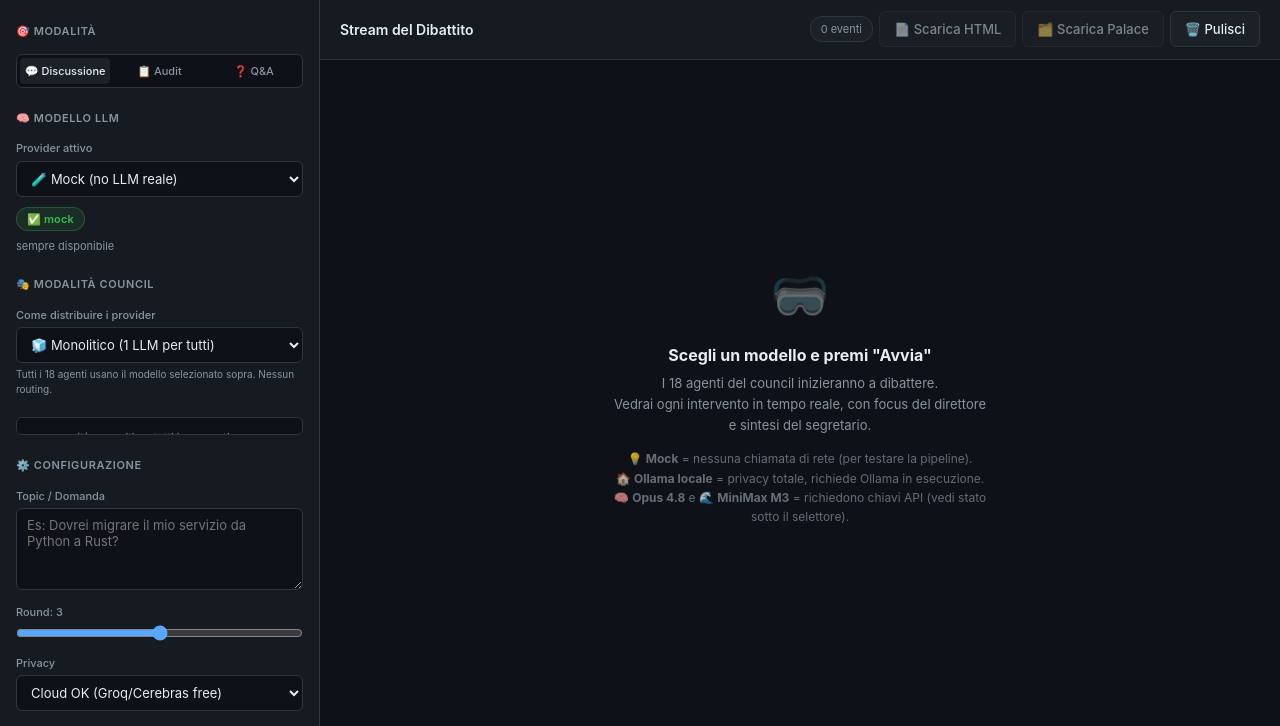
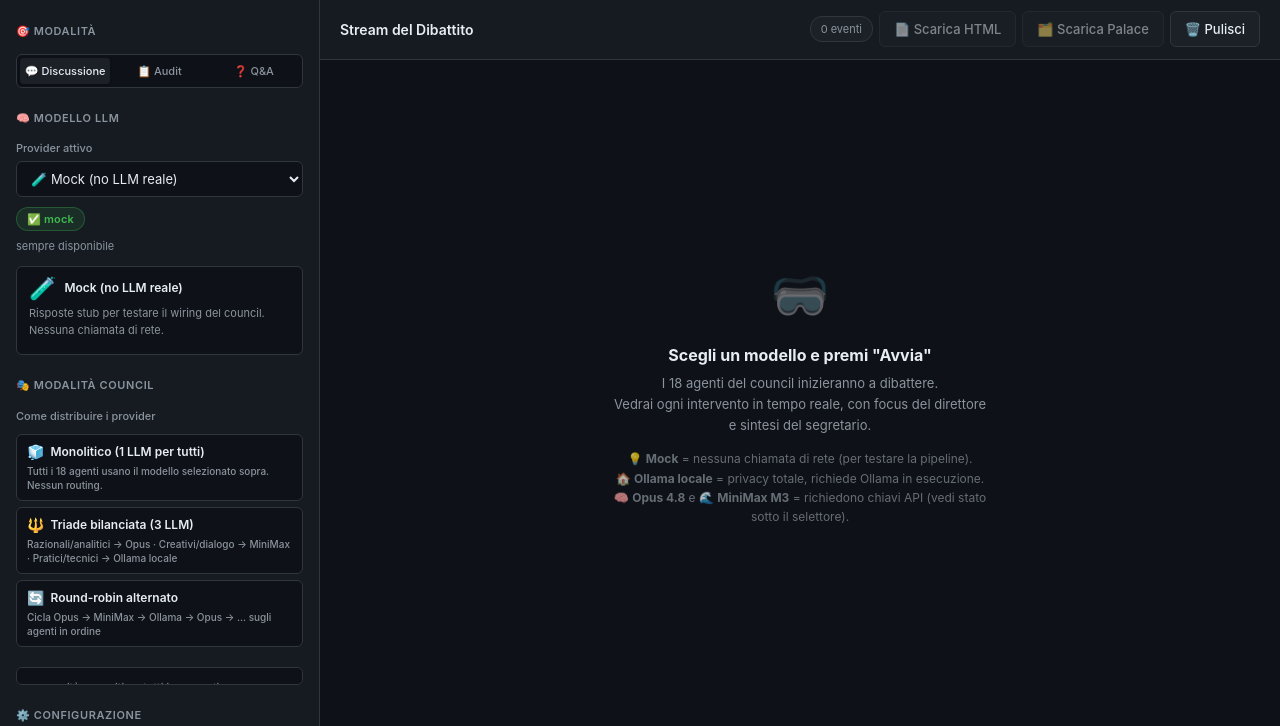
Before and after one commit to eroslifestyle/tavolarotonda, a Flask app: page / in a window 1280 px wide. Shown: the part 74-800 px from the top of the page. Run offline with Flask 3, Linux system fonts and the light colour scheme; data that the repository does not hold is empty.

Commit message:
fix(gui): anti-troncamento campi lunghi + info panel + radio cards
5 problemi di troncamento identificati e risolti:

1. <select> modello LLM (label 42 char troncate, title= ignorato da Chrome)
   → aggiunto info panel dettagliato (#model-info) sotto la select con
     descrizione completa + env_required + modello effettivo + sub-provider
     (popolato dopo primo run multi)

2. <select> modalità council (label troncate, no descrizione visibile)
   → sostituito con radio cards cliccabili (.council-card) con descrizione
     sempre visibile inline (no tooltip dipendente da browser)

3. #model-reason / #council-mode-desc / .agent .meta (no word-break)
   → aggiunto overflow-wrap:anywhere + max-width:100% su tutti i testi
     dinamici (no rottura layout su URL/env-key lunghi)

4. Sidebar brand <small> (troncato su mobile)
   → max-width:220px + overflow-wrap:anywhere (no ellipsis per non perdere info)

5. Routing agent tags senza tooltip (key come 'sutskever' visibili solo parzialmente)
   → aggiunto title= per hover full-text

CSS aggiunte 3 classi utility riutilizzabili:
- .text-wrap-anywhere  → testi lunghi con word-break
- .text-truncate       → ellipsis 1 riga
- .text-truncate-2/3   → ellipsis N righe (line-clamp)

Retrocompatibilità mantenuta: updateModelStatus() e updateCouncilPresetUI()
esistono ancora come wrapper che delegano alle nuove renderModelInfo() /
renderCouncilCards().

Test E2E (python gui/app.py --port 8913):
- /api/health 200 OK
- /api/models → 5 modelli
- /api/council-presets → 3 preset
- HTML servito con nuovi componenti (#model-info + .council-card presenti)

Refs: sessione vault 2026-06-21-bootstrap-progetto-vault (wiring task)

```diff
--- a/gui/static/app.js
+++ b/gui/static/app.js
@@ -73,8 +73,10 @@ async function loadModels() {
     data.models.forEach(m => {
       const opt = document.createElement("option");
       opt.value = m.key;
-      opt.textContent = `${m.icon} ${m.label}`;
-      opt.title = m.description;
+      // Tronca SOLO nel select (full label nel info panel sotto)
+      const label = `${m.icon} ${m.label}`;
+      opt.textContent = label.length > 35 ? label.slice(0, 33) + "…" : label;
+      opt.title = `${m.label}\n${m.description}`;
       opt.dataset.status = m.state;
       select.appendChild(opt);
     });
@@ -89,10 +91,14 @@ async function loadModels() {
       state.selectedModel = "mock";
     }
 
-    updateModelStatus(state.selectedModel);
+    renderModelInfo(state.selectedModel);
     select.addEventListener("change", () => {
       state.selectedModel = select.value;
-      updateModelStatus(state.selectedModel);
+      renderModelInfo(state.selectedModel);
+      // Aggiorna anche routing preview se council mode è attivo
+      if (state.councilMode && state.councilMode !== "monolithic") {
+        updateRoutingPreview();
+      }
     });
   } catch (e) {
     console.error("loadModels failed:", e);
@@ -100,47 +106,145 @@ async function loadModels() {
   }
 }
 
-// === COUNCIL PRESETS ===
+// Render info panel dettagliato del modello selezionato (descrizione + env + sub-provider)
+function renderModelInfo(key) {
+  const m = state.models.find(x => x.key === key);
+  if (!m) return;
+
+  // Status badge (inline)
+  const status = document.getElementById("model-status");
+  const reason = document.getElementById("model-reason");
+  let badge = "";
+  switch (m.state) {
+    case "ok":
+      badge = `<span class="model-status-badge model-ok">✅ ${escapeHtml(m.model || "ok")}</span>`;
+      reason.textContent = m.reason || "";
+      reason.style.color = "var(--muted)";
+      break;
+    case "missing_env":
+      badge = `<span class="model-status-badge model-warn">⚠️ Config mancante</span>`;
+      reason.textContent = m.reason || "";
+      reason.style.color = "var(--warn)";
+      break;
+    case "unreachable":
+    case "unavailable":
+      badge = `<span class="model-status-badge model-error">❌ ${escapeHtml(m.state)}</span>`;
+      reason.textContent = m.reason || "";
+      reason.style.color = "var(--danger)";
+      break;
+    case "fallback_mock":
+      badge = `<span class="model-status-badge model-warn">⚠️ Fallback mock</span>`;
+      reason.textContent = m.reason || "";
+      reason.style.color = "var(--warn)";
+      break;
+    default:
+      badge = `<span class="model-status-badge model-loading">?</span>`;
+      reason.textContent = m.reason || "";
+  }
+  status.innerHTML = badge;
+
+  // Info panel dettagliato (sempre visibile, full text)
+  const info = document.getElementById("model-info");
+  let envHtml = "";
+  if (m.env_required && m.env_required.length > 0) {
+    const cmds = m.env_required.map(k =>
+      `<code class="model-info-env-cmd" title="Clicca per selezionare, poi copia">export ${escapeHtml(k)}=&lt;your-key&gt;</code>`
+    ).join("");
+    envHtml = `<div class="model-info-env">
+      <div class="model-info-env-label">🔑 Env richieste</div>
+      ${cmds}
+    </div>`;
+  }
+
+  let providersHtml = "";
+  if (m.providers && Object.keys(m.providers).length > 0) {
+    const rows = Object.entries(m.providers).map(([pname, pst]) => {
+      const icon = pst.state === "ok" ? "✅" : "⚠️";
+      const modelInfo = state.models.find(x => x.key === pname);
+      const pIcon = modelInfo ? modelInfo.icon : "🤖";
+      return `<div class="model-info-provider">
+        <span class="model-info-provider-icon">${pIcon}</span>
+        <div class="model-info-provider-info">
+          <div class="model-info-provider-name">${escapeHtml(pname)} <span style="color:var(--muted);font-weight:400">→ ${escapeHtml(pst.model || "?")}</span></div>
+          <div class="model-info-provider-reason">${icon} ${escapeHtml(pst.state)} · ${escapeHtml((pst.reason || "").slice(0, 100))}</div>
+        </div>
+      </div>`;
+    }).join("");
+    providersHtml = `<div class="model-info-providers">
+      <div class="model-info-providers-title">🎭 Sub-provider attivi</div>
+      ${rows}
+    </div>`;
+  }
+
+  info.innerHTML = `
+    <div class="model-info-header">
+      <span class="model-info-icon">${escapeHtml(m.icon || "🤖")}</span>
+      <span class="model-info-label">${escapeHtml(m.label)}</span>
+    </div>
+    <div class="model-info-desc">${escapeHtml(m.description)}</div>
+    ${m.model && m.model !== "mock" ? `<div class="model-info-model">model: ${escapeHtml(m.model)}</div>` : ""}
+    ${envHtml}
+    ${providersHtml}
+  `;
+  info.style.display = "";
+}
+
+// === COUNCIL PRESETS (radio cards) ===
 async function loadCouncilPresets() {
   try {
     const r = await fetch("/api/council-presets");
     const data = await r.json();
     state.councilPresets = data.presets;
-    const select = document.getElementById("council-mode-select");
-    select.innerHTML = "";
-    data.presets.forEach(p => {
-      const opt = document.createElement("option");
-      opt.value = p.key;
-      opt.textContent = `${p.icon} ${p.label}`;
-      opt.title = p.description;
-      select.appendChild(opt);
-    });
+    renderCouncilCards();
     state.councilMode = "monolithic";
-    updateCouncilPresetUI("monolithic");
-    select.addEventListener("change", () => {
-      state.councilMode = select.value;
-      updateCouncilPresetUI(state.councilMode);
-    });
+    updateRoutingPreview();
   } catch (e) {
     console.error("loadCouncilPresets failed:", e);
+    document.getElementById("council-cards").innerHTML =
+      '<div class="routing-empty">⚠️ Errore caricamento preset</div>';
   }
 }
 
-function updateCouncilPresetUI(key) {
-  const preset = state.councilPresets?.find(p => p.key === key);
-  const desc = document.getElementById("council-mode-desc");
+function renderCouncilCards() {
+  const container = document.getElementById("council-cards");
+  if (!container || !state.councilPresets) return;
+  container.innerHTML = "";
+  state.councilPresets.forEach(p => {
+    const card = document.createElement("label");
+    card.className = "council-card" + (state.councilMode === p.key ? " active" : "");
+    card.dataset.key = p.key;
+    card.innerHTML = `
+      <input type="radio" name="council-mode" value="${escapeHtml(p.key)}" ${state.councilMode === p.key ? "checked" : ""}>
+      <div class="council-card-header">
+        <span class="council-card-icon">${escapeHtml(p.icon || "🎭")}</span>
+        <span class="council-card-label">${escapeHtml(p.label)}</span>
+      </div>
+      <div class="council-card-desc">${escapeHtml(p.description)}</div>
+    `;
+    card.addEventListener("click", () => {
+      state.councilMode = p.key;
+      document.querySelectorAll(".council-card").forEach(c => c.classList.remove("active"));
+      card.classList.add("active");
+      const radio = card.querySelector('input[type="radio"]');
+      if (radio) radio.checked = true;
+      updateRoutingPreview();
+    });
+    container.appendChild(card);
+  });
+}
+
+function updateRoutingPreview() {
+  const preset = state.councilPresets?.find(p => p.key === state.councilMode);
   const preview = document.getElementById("routing-preview");
-  if (!preset) return;
-
-  desc.textContent = preset.description;
+  if (!preset || !preview) return;
 
   if (!preset.routing) {
-    preview.innerHTML = `<div class="routing-empty">Modalità monolitica: tutti i 18 agenti → <b>${state.selectedModel}</b></div>`;
+    const mLabel = state.models.find(x => x.key === state.selectedModel)?.label || state.selectedModel;
+    preview.innerHTML = `<div class="routing-empty">Modalità monolitica: tutti i 18 agenti → <b>${escapeHtml(mLabel)}</b></div>`;
     return;
   }
 
-  // Costruisci tabella compatta: agente → provider
-  // Raggruppa per provider per compattezza
+  // Raggruppa per provider
   const byProvider = {};
   for (const [agentKey, provKey] of Object.entries(preset.routing)) {
     if (!byProvider[provKey]) byProvider[provKey] = [];
@@ -157,48 +261,25 @@ function updateCouncilPresetUI(key) {
   let html = "";
   for (const [prov, agents] of Object.entries(byProvider)) {
     const color = providerColor[prov] || "var(--muted)";
+    const provLabel = state.models.find(x => x.key === prov)?.label || prov;
     html += `<div class="routing-group">
-      <div class="routing-prov" style="color:${color}">● ${prov} <span class="routing-count">(${agents.length})</span></div>
-      <div class="routing-agents">${agents.map(a => `<span class="routing-agent">${a}</span>`).join(" ")}</div>
+      <div class="routing-prov" style="color:${color}">● ${escapeHtml(provLabel)} <span class="routing-count">(${agents.length})</span></div>
+      <div class="routing-agents">${agents.map(a => `<span class="routing-agent" title="${escapeHtml(a)}">${escapeHtml(a)}</span>`).join(" ")}</div>
     </div>`;
   }
   preview.innerHTML = html;
 }
 
+// Backward-compat alias (era la firma precedente)
+function updateCouncilPresetUI(key) {
+  state.councilMode = key;
+  renderCouncilCards();
+  updateRoutingPreview();
+}
+
 function updateModelStatus(key) {
-  const m = state.models.find(x => x.key === key);
-  if (!m) return;
-  const status = document.getElementById("model-status");
-  const reason = document.getElementById("model-reason");
-
-  let badge = "";
-  switch (m.state) {
-    case "ok":
-      badge = `<span class="model-status-badge model-ok">✅ ${m.model}</span>`;
-      reason.textContent = m.reason;
-      reason.style.color = "var(--muted)";
-      break;
-    case "missing_env":
-      badge = `<span class="model-status-badge model-warn">⚠️ Config mancante</span>`;
-      reason.textContent = m.reason;
-      reason.style.color = "var(--warn)";
-      break;
-    case "unreachable":
-    case "unavailable":
-      badge = `<span class="model-status-badge model-error">❌ ${m.state}</span>`;
-      reason.textContent = m.reason;
-      reason.style.color = "var(--danger)";
-      break;
-    case "fallback_mock":
-      badge = `<span class="model-status-badge model-warn">⚠️ Fallback mock</span>`;
-      reason.textContent = m.reason;
-      reason.style.color = "var(--warn)";
-      break;
-    default:
-      badge = `<span class="model-status-badge model-loading">?</span>`;
-      reason.textContent = m.reason || "";
-  }
-  status.innerHTML = badge;
+  // Retrocompat: delega a renderModelInfo
+  renderModelInfo(key);
 }
 
 // === AGENTS ===
--- a/gui/static/style.css
+++ b/gui/static/style.css
@@ -78,6 +78,8 @@ body {
   color: var(--muted);
   font-size: 11px;
   letter-spacing: 0.2px;
+  overflow-wrap: anywhere;
+  max-width: 220px;
 }
 
 .status {
@@ -270,6 +272,18 @@ body {
   color: var(--muted);
   line-height: 1.4;
   word-wrap: break-word;
+  overflow-wrap: anywhere;
+  max-width: 100%;
+}
+
+#council-mode-desc {
+  display: block;
+  margin-top: 4px;
+  font-size: 11px;
+  color: var(--muted);
+  line-height: 1.4;
+  overflow-wrap: anywhere;
+  max-width: 100%;
 }
 
 /* === ROUTING PREVIEW === */
@@ -397,8 +411,19 @@ button:disabled {
 .agent .emoji { font-size: 18px; }
 
 .agent .info { flex: 1; min-width: 0; }
-.agent .name { font-weight: 600; font-size: 12px; }
-.agent .meta { font-size: 10px; color: var(--muted); }
+.agent .name {
+  font-weight: 600;
+  font-size: 12px;
+  overflow-wrap: anywhere;
+  max-width: 100%;
+}
+.agent .meta {
+  font-size: 10px;
+  color: var(--muted);
+  overflow-wrap: anywhere;
+  max-width: 100%;
+  line-height: 1.3;
+}
 
 /* === MAIN === */
 .main {
@@ -591,6 +616,239 @@ button:disabled {
   100% { transform: translateX(400%); }
 }
 
+/* === TEXT UTILITIES (anti-troncamento) === */
+.text-wrap-anywhere {
+  overflow-wrap: anywhere;
+  word-break: break-word;
+  max-width: 100%;
+}
+
+.text-truncate {
+  white-space: nowrap;
+  overflow: hidden;
+  text-overflow: ellipsis;
+  max-width: 100%;
+}
+
+.text-truncate-2 {
+  display: -webkit-box;
+  -webkit-line-clamp: 2;
+  -webkit-box-orient: vertical;
+  overflow: hidden;
+  text-overflow: ellipsis;
+  max-width: 100%;
+}
+
+.text-truncate-3 {
+  display: -webkit-box;
+  -webkit-line-clamp: 3;
+  -webkit-box-orient: vertical;
+  overflow: hidden;
+  text-overflow: ellipsis;
+  max-width: 100%;
+}
+
+/* === MODEL INFO PANEL (sotto la select, mostra descrizione completa + env_required) === */
+.model-info {
+  margin-top: 8px;
+  padding: 10px 12px;
+  background: var(--bg);
+  border: 1px solid var(--border);
+  border-radius: 6px;
+  font-size: 11px;
+  line-height: 1.5;
+}
+
+.model-info-header {
+  display: flex;
+  align-items: center;
+  gap: 8px;
+  margin-bottom: 6px;
+}
+
+.model-info-icon {
+  font-size: 22px;
+  line-height: 1;
+}
+
+.model-info-label {
+  font-weight: 600;
+  font-size: 12px;
+  color: var(--fg);
+  flex: 1;
+  min-width: 0;
+  overflow-wrap: anywhere;
+}
+
+.model-info-status {
+  flex-shrink: 0;
+}
+
+.model-info-desc {
+  color: var(--muted);
+  font-size: 11px;
+  line-height: 1.5;
+  overflow-wrap: anywhere;
+  word-break: break-word;
+  margin-bottom: 6px;
+}
+
+.model-info-model {
+  font-family: ui-monospace, "SF Mono", Menlo, Monaco, Consolas, monospace;
+  font-size: 10px;
+  color: var(--accent);
+  background: rgba(88, 166, 255, 0.08);
+  padding: 2px 6px;
+  border-radius: 3px;
+  display: inline-block;
+  overflow-wrap: anywhere;
+  max-width: 100%;
+  word-break: break-all;
+}
+
+.model-info-env {
+  margin-top: 6px;
+  padding-top: 6px;
+  border-top: 1px dashed var(--border);
+}
+
+.model-info-env-label {
+  font-size: 10px;
+  color: var(--warn);
+  font-weight: 600;
+  text-transform: uppercase;
+  letter-spacing: 0.4px;
+  margin-bottom: 4px;
+}
+
+.model-info-env-cmd {
+  font-family: ui-monospace, "SF Mono", Menlo, Monaco, Consolas, monospace;
+  font-size: 10px;
+  color: var(--fg);
+  background: var(--bg-elev2);
+  padding: 4px 6px;
+  border-radius: 3px;
+  display: block;
+  overflow-wrap: anywhere;
+  word-break: break-all;
+  user-select: all;
+  cursor: text;
+}
+
+.model-info-providers {
+  margin-top: 8px;
+  padding-top: 8px;
+  border-top: 1px dashed var(--border);
+}
+
+.model-info-providers-title {
+  font-size: 10px;
+  color: var(--purple);
+  font-weight: 600;
+  text-transform: uppercase;
+  letter-spacing: 0.4px;
+  margin-bottom: 6px;
+}
+
+.model-info-provider {
+  display: flex;
+  align-items: center;
+  gap: 6px;
+  padding: 4px 0;
+  font-size: 11px;
+}
+
+.model-info-provider-icon {
+  flex-shrink: 0;
+  font-size: 12px;
+}
+
+.model-info-provider-info {
+  flex: 1;
+  min-width: 0;
+  overflow: hidden;
+}
+
+.model-info-provider-name {
+  font-weight: 600;
+  font-size: 11px;
+  overflow-wrap: anywhere;
+}
+
+.model-info-provider-reason {
+  font-size: 10px;
+  color: var(--muted);
+  overflow-wrap: anywhere;
+  word-break: break-word;
+  margin-top: 1px;
+}
+
+/* === COUNCIL RADIO CARDS (sostituiscono select con descrizione sempre visibile) === */
+.council-cards {
+  display: flex;
+  flex-direction: column;
+  gap: 6px;
+  margin-top: 6px;
+}
+
+.council-card {
+  display: block;
+  background: var(--bg);
+  border: 1px solid var(--border);
+  border-radius: 6px;
+  padding: 8px 10px;
+  cursor: pointer;
+  transition: all 0.15s;
+  position: relative;
+}
+
+.council-card:hover {
+  background: var(--bg-elev2);
+  border-color: var(--muted);
+}
+
+.council-card.active {
+  background: var(--bg-elev2);
+  border-color: var(--accent);
+  box-shadow: 0 0 0 1px var(--accent);
+}
+
+.council-card input[type="radio"] {
+  position: absolute;
+  opacity: 0;
+  pointer-events: none;
+}
+
+.council-card-header {
+  display: flex;
+  align-items: center;
+  gap: 6px;
+  margin-bottom: 3px;
+}
+
+.council-card-icon {
+  font-size: 14px;
+  line-height: 1;
+}
+
+.council-card-label {
+  font-weight: 600;
+  font-size: 12px;
+  color: var(--fg);
+  flex: 1;
+  min-width: 0;
+  overflow-wrap: anywhere;
+}
+
+.council-card-desc {
+  font-size: 10px;
+  color: var(--muted);
+  line-height: 1.4;
+  overflow-wrap: anywhere;
+  word-break: break-word;
+  margin-top: 2px;
+}
+
 /* === SCROLLBAR === */
 ::-webkit-scrollbar {
   width: 10px;
--- a/gui/templates/index.html
+++ b/gui/templates/index.html
@@ -43,17 +43,17 @@
           <span class="model-status-badge model-loading">Caricamento modelli...</span>
         </div>
         <small id="model-reason"></small>
+        <!-- NUOVO: info panel dettagliato (descrizione + env_required + sub-provider) -->
+        <div id="model-info" class="model-info" style="display:none"></div>
       </div>
 
       <h3>🎭 Modalità Council</h3>
       <div class="field">
-        <label for="council-mode-select">Come distribuire i provider</label>
-        <select id="council-mode-select">
-          <option value="monolithic">🧊 Monolitico (1 LLM)</option>
-          <option value="triade">🔱 Triade bilanciata (3 LLM)</option>
-          <option value="alternating">🔄 Round-robin alternato</option>
-        </select>
-        <small id="council-mode-desc">Tutti i 18 agenti usano il modello selezionato sopra</small>
+        <label>Come distribuire i provider</label>
+        <!-- NUOVO: radio cards al posto del select (descrizione sempre visibile) -->
+        <div id="council-cards" class="council-cards">
+          <div class="routing-empty">Caricamento preset...</div>
+        </div>
       </div>
       <div id="routing-preview" class="routing-preview">
         <div class="routing-empty">Seleziona una modalità per vedere il routing degli agenti</div>
```
